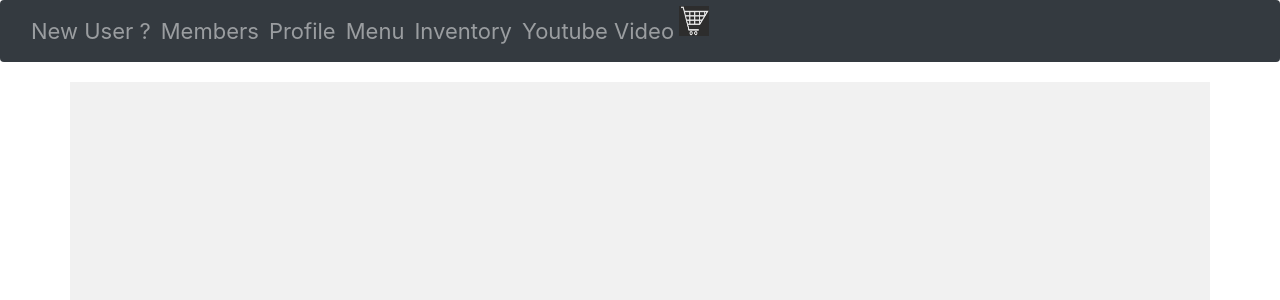
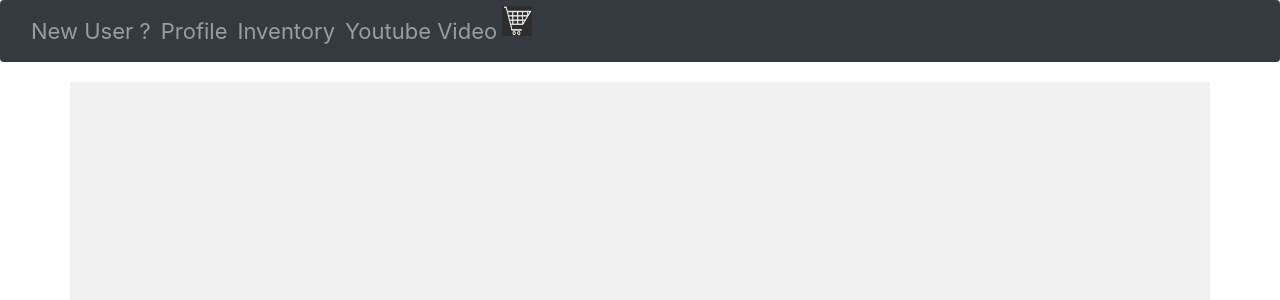
Before and after one commit to hoa-pham/car_rental, a PHP site: page /inventory.php in a window 1280 px wide. Shown: the top 300 px of the page. Run offline with PHP 8.4, Linux system fonts and the light colour scheme; data comes from the database, SQL or seed files in the repository.

Commit message:
fix bug in register.php

```diff
--- a/inventory.php
+++ b/inventory.php
@@ -35,19 +35,13 @@
       <div class="collapse navbar-collapse" id="collapsibleNavbar">
         <ul class="navbar-nav">
           <li class="nav-item">
-            <a class="nav-link" href="#">New User ?</a>
-          </li>
-          <li class="nav-item">
-            <a class="nav-link" href="#">Members</a>
+            <a class="nav-link" href="register.php">New User ?</a>
           </li>
           <li class="nav-item">
             <a class="nav-link" href="profile.php">Profile</a>
           </li>
           <li class="nav-item">
-            <a class="nav-link" href="#">Menu</a>
-          </li>
-          <li class="nav-item">
-            <a class="nav-link" href="https://nba.com">Inventory</a>
+            <a class="nav-link" href="#">Inventory</a>
           </li>
                 <li class="nav-item">
                 <a class="nav-link" href="#">Youtube Video</a>
--- a/register.php
+++ b/register.php
@@ -25,7 +25,7 @@
     //if passed validation
     if($isValid){
     	$queryUsers = "insert ignore into users value (null,'$email', '$password')";
-    	$queryCustomerInfo = "insert ignore into customerinfo value (null,'$firstName', '$lastName', '$birthDate')";
+    	$queryCustomerInfo = "insert ignore into customerInfo value (null,'$firstName', '$lastName', '$birthDate')";
     	if(insert($conn,$queryUsers) && insert($conn,$queryCustomerInfo)) {
     		echo "<h2>Thank you! Welcome to the Best service Rental Car!</h2>";
 
```
